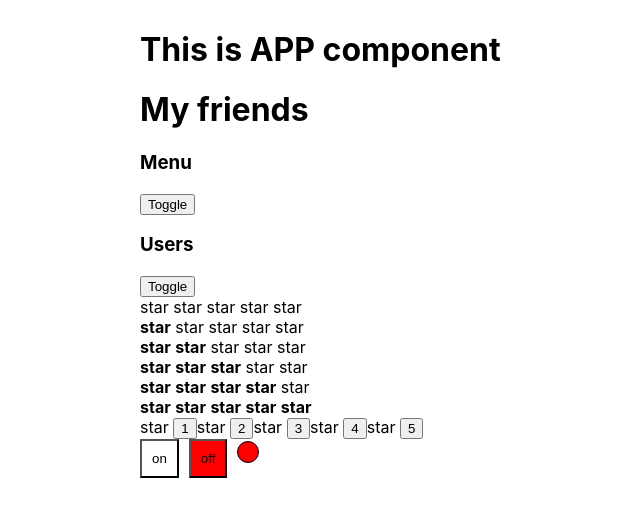
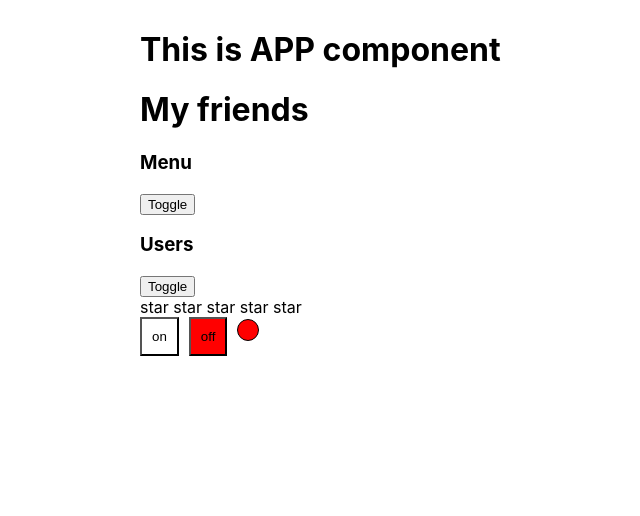
Before and after one commit to Patosha/kabzda-kak-prosto, a React (Create React App) app: page / in a window 1280 px wide. Shown: the top 516 px of the page, without its empty margins (200-840 px from the left). Built offline with nearby package versions, Linux system fonts and the light colour scheme.

Commit message:
feat: add callback component UncontrolledRating

```diff
--- a/src/App.tsx
+++ b/src/App.tsx
@@ -18,12 +18,12 @@ function App() {
             <UncontrolledAccordion titleValue={'Menu'}/>
             <UncontrolledAccordion titleValue={'Users'}/>
 
-            <Rating value={0}/>
-            <Rating value={1}/>
-            <Rating value={2}/>
-            <Rating value={3}/>
-            <Rating value={4}/>
-            <Rating value={5}/>
+            {/*<Rating value={0}/>*/}
+            {/*<Rating value={1}/>*/}
+            {/*<Rating value={2}/>*/}
+            {/*<Rating value={3}/>*/}
+            {/*<Rating value={4}/>*/}
+            {/*<Rating value={5}/>*/}
 
             <UncontrolledRating/>
 
--- a/src/components/Accordion/Rating/UncontrolledRating/UncontrolledRating.tsx
+++ b/src/components/Accordion/Rating/UncontrolledRating/UncontrolledRating.tsx
@@ -1,33 +1,34 @@
-import { useState } from "react"
+import {useState} from "react"
 
-type UncontrolledRatingPropsType = {
-
-}
+type UncontrolledRatingPropsType = {}
 
 export const UncontrolledRating = (props: UncontrolledRatingPropsType) => {
 
-    const [value, setValue] = useState( 0)
+    const [value, setValue] = useState(0)
 
     return (
         <div>
-            <Star selected={value > 0}/> <button onClick={()=>{setValue(1)}}>1</button>
-            <Star selected={value > 1}/> <button onClick={()=>{setValue(2)}}>2</button>
-            <Star selected={value > 2}/> <button onClick={()=>{setValue(3)}}>3</button>
-            <Star selected={value > 3}/> <button onClick={()=>{setValue(4)}}>4</button>
-            <Star selected={value > 4}/> <button onClick={()=>{setValue(5)}}>5</button>
+            <Star selected={value > 0} setValue={setValue} value={1}/>
+            <Star selected={value > 1} setValue={setValue} value={2}/>
+            <Star selected={value > 2} setValue={setValue} value={3}/>
+            <Star selected={value > 3} setValue={setValue} value={4}/>
+            <Star selected={value > 4} setValue={setValue} value={5}/>
         </div>
     )
 }
 
 type StarPropsType = {
     selected: boolean
+    setValue: (value: 0 | 1 | 2 | 3 | 4 | 5) => void
+    value: 0 | 1 | 2 | 3 | 4 | 5
 }
 
 const Star = (props: StarPropsType) => {
-
-    if (props.selected === true) {
-        return <span><b>star</b> </span>
-    } else {
-        return <span>star </span>
-    }
+    return (
+        <span onClick={() => {
+            props.setValue(props.value)
+        }}>
+        {props.selected ? <b>star </b> : 'star '}
+    </span>
+    )
 }
```
